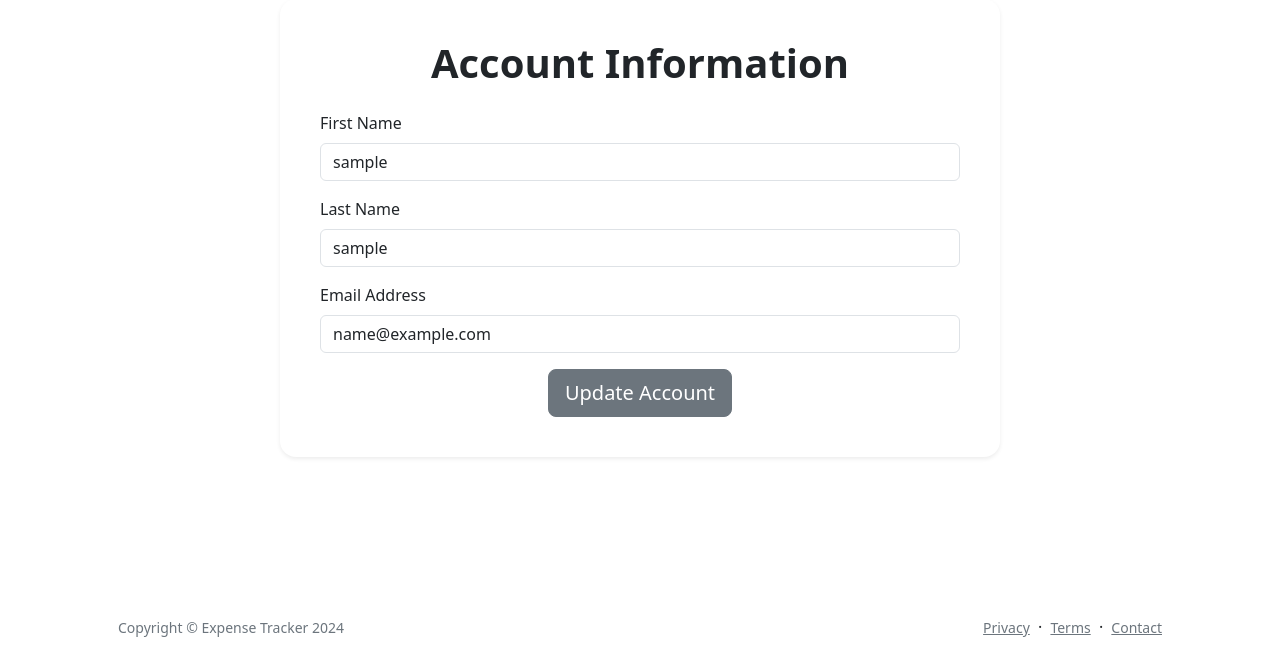
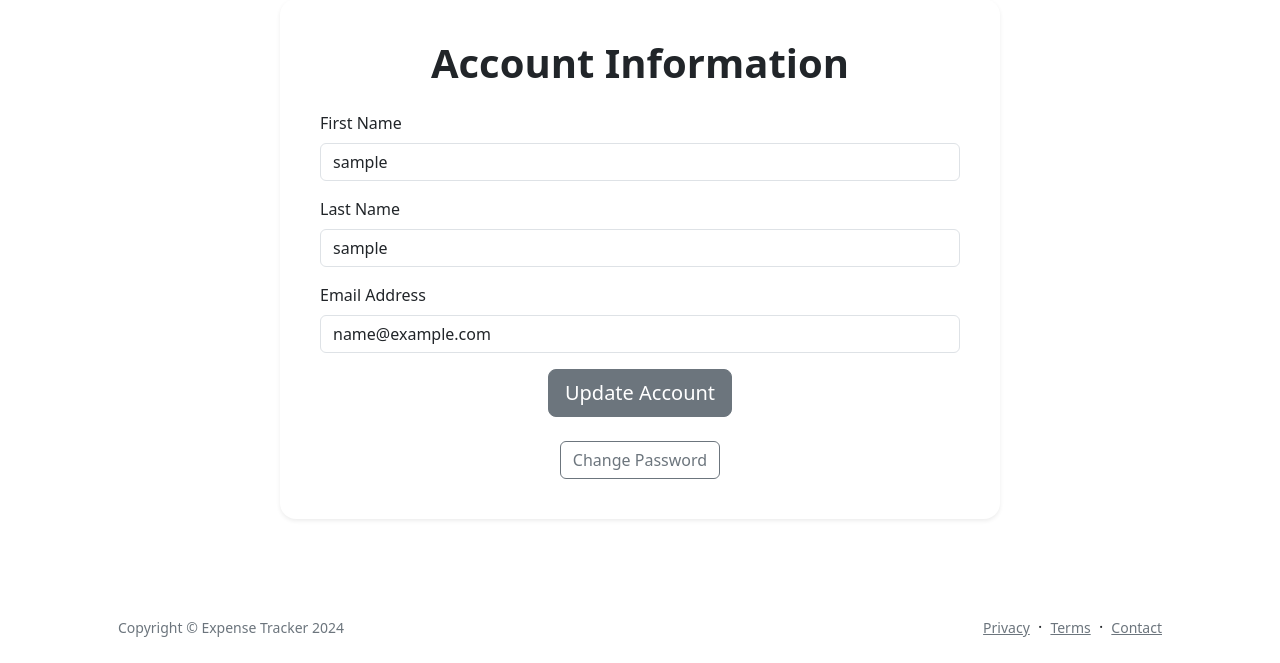
Before and after one commit to seymausta/expense-tracker0, a Flask app: page /account in a window 1280 px wide. Shown: the part 137-800 px from the top of the page. Run offline with Flask 3, Linux system fonts and the light colour scheme; the visitor is signed in with stand-in values (Sample User, id 1); some libraries are stand-ins or nearby versions.

Commit message:
Date formating, update password

```diff
--- a/app/auth/forms.py
+++ b/app/auth/forms.py
@@ -1,3 +1,4 @@
+from flask_login import current_user
 from flask_wtf import FlaskForm
 from wtforms import StringField, PasswordField, BooleanField, SubmitField, DecimalField, DateField, SelectField, \
     TextAreaField, FloatField
@@ -36,3 +37,21 @@ class ResetPasswordForm(FlaskForm):
     password2 = PasswordField(
         'Repeat Password', validators=[DataRequired(), EqualTo('password')])
     submit = SubmitField('Submit')
+
+class ChangePasswordForm(FlaskForm):
+    old_password = PasswordField('Old Password', validators=[DataRequired()])
+    new_password = PasswordField('New Password', validators=[DataRequired()])
+    confirm_password = PasswordField(
+        'Confirm Password', validators=[DataRequired(), EqualTo('new_password', message='Passwords must match')])
+    submit = SubmitField('Change Password')
+
+    def validate_old_password(self, field):
+        if not current_user.check_password(field.data):
+            raise ValidationError('Old password is incorrect!')
+
+    def validate_confirm_password(self, field):
+        print("New Password:", self.new_password.data)
+        print("Confirm Password:", field.data)
+        if field.data != self.new_password.data:
+            print("Passwords do not match!")
+            raise ValidationError('Passwords must match!')
--- a/app/auth/routes.py
+++ b/app/auth/routes.py
@@ -1,11 +1,11 @@
 from flask import render_template, redirect, url_for, flash, request
 from urllib.parse import urlsplit
-from flask_login import login_user, logout_user, current_user
+from flask_login import login_user, logout_user, current_user, login_required
 import sqlalchemy as sa
 from app import db
 from app.auth import bp
 from app.auth.forms import LoginForm, RegistrationForm, \
-    ResetPasswordRequestForm, ResetPasswordForm
+    ResetPasswordRequestForm, ResetPasswordForm, ChangePasswordForm
 from app.models import User
 from app.auth.email import send_password_reset_email
 
--- a/app/main/routes.py
+++ b/app/main/routes.py
@@ -3,6 +3,8 @@ from datetime import datetime,timedelta
 from sqlalchemy import func
 from app import db
 from flask import render_template, flash, redirect, url_for, request, abort, jsonify, current_app
+
+from app.auth.forms import ChangePasswordForm
 from app.main.forms import ExpenseForm, UpdateAccountForm, AddCategoryForm, \
     BudgetForm
 from flask_login import current_user, login_required
@@ -126,17 +128,33 @@ def categories():
 @bp.route('/account', methods=['GET', 'POST'])
 @login_required
 def account():
-    form = UpdateAccountForm()
-    if form.validate_on_submit():
-        current_user.firstname = form.firstname.data
-        current_user.lastname = form.lastname.data
+    account_form = UpdateAccountForm()
+    password_form = ChangePasswordForm()
+
+    if account_form.validate_on_submit():
+        current_user.firstname = account_form.firstname.data
+        current_user.lastname = account_form.lastname.data
         db.session.commit()
         flash('Your account has been updated!', 'success')
         return redirect(url_for('main.account'))
+
+    elif request.method == 'POST' and password_form.validate():
+        current_user.set_password(password_form.new_password.data)
+        db.session.commit()
+        flash('Your password has been changed!', 'success')
+        return redirect(url_for('main.account'))
+
+    elif request.method == 'POST':
+        flash('Passwords do not match!', 'danger')
+        account_form.firstname.data = current_user.firstname
+        account_form.lastname.data = current_user.lastname
+
     elif request.method == 'GET':
-        form.firstname.data = current_user.firstname
-        form.lastname.data = current_user.lastname
-    return render_template('account.html', title='Account', form=form)
+        account_form.firstname.data = current_user.firstname
+        account_form.lastname.data = current_user.lastname
+
+    return render_template('account.html', title='Account', account_form=account_form, password_form=password_form)
+
 
 
 @bp.route('/category/<int:category_id>/expenses')
--- a/app/templates/account.html
+++ b/app/templates/account.html
@@ -8,32 +8,40 @@ Account
 <div class="container">
     <div class="row justify-content-center">
         <div class="col-lg-8">
-                <!-- Delete Account Button -->
-                    <div class="text-end mt-3">
-                        <button type="button" class="btn btn-outline-danger btn-sm" data-bs-toggle="modal"
-                            data-bs-target="#deleteAccountModal">Delete Account</button>
-                    </div>
+            <!-- Delete Account Button -->
+            <div class="text-end mt-3">
+                <button type="button" class="btn btn-outline-danger btn-sm" data-bs-toggle="modal"
+                        data-bs-target="#deleteAccountModal">Delete Account
+                </button>
+            </div>
             <div class="card shadow-sm border-0 rounded-4 p-4">
                 <div class="card-body">
                     <h1 class="fw-bolder text-center mb-4">Account Information</h1>
                     <form method="post" action="{{ url_for('main.account') }}">
-                        {{ form.hidden_tag() }}
+                        {{ account_form.hidden_tag() }}
                         <div class="mb-3">
                             <label for="firstname" class="form-label">First Name</label>
                             <input type="text" class="form-control" id="firstname" name="firstname"
-                                value="{{ form.firstname.data }}" required>
+                                   value="{{ account_form.firstname.data }}" required>
                         </div>
                         <div class="mb-3">
                             <label for="lastname" class="form-label">Last Name</label>
                             <input type="text" class="form-control" id="lastname" name="lastname"
-                                value="{{ form.lastname.data }}" required>
+                                   value="{{ account_form.lastname.data }}" required>
                         </div>
                         <div class="mb-3">
                             <label for="email" class="form-label">Email Address</label>
-                            <input type="email" class="form-control" id="email" name="email" value="{{ current_user.email }}" readonly>
+                            <input type="email" class="form-control" id="email" name="email"
+                                   value="{{ current_user.email }}" readonly>
                         </div>
-                        {{ form.submit(class="btn btn-secondary btn-lg d-block mx-auto") }}
+                        {{ account_form.submit(class="btn btn-secondary btn-lg d-block mx-auto") }}
                     </form>
+                    <!-- Account sayfasında şifre değiştirme için modal düğmesi -->
+                    <br>
+                    <button type="button" class="btn btn-outline-secondary d-block mx-auto" data-bs-toggle="modal"
+                            data-bs-target="#changePasswordModal">
+                        Change Password
+                    </button>
                 </div>
             </div>
         </div>
@@ -41,9 +49,54 @@ Account
 
 </div>
 
+<!-- Şifre değiştirme modalı -->
+<div class="modal fade" id="changePasswordModal" tabindex="-1" aria-labelledby="changePasswordModalLabel"
+     aria-hidden="true">
+    <div class="modal-dialog">
+        <div class="modal-content">
+            <div class="modal-header">
+                <h5 class="modal-title" id="changePasswordModalLabel">Change Password</h5>
+                <button type="button" class="btn-close" data-bs-dismiss="modal" aria-label="Close"></button>
+            </div>
+            <div class="modal-body">
+                <!-- Şifre değiştirme formu -->
+                <form action="{{ url_for('main.account') }}" method="post">
+                    {{ password_form.hidden_tag() }}
+                    <div class="mb-3">
+                        <label for="old_password" class="form-label">{{ password_form.old_password.label }}</label><br>
+                        {{ password_form.old_password(size=32, class="form-control") }}<br>
+                        {% for error in password_form.old_password.errors %}
+                        <div class="invalid-feedback">{{ error }}</div>
+                        {% endfor %}
+                    </div>
+                    <div class="mb-3">
+                        <label for="new_password" class="form-label">{{ password_form.new_password.label }}</label><br>
+                        {{ password_form.new_password(size=32, class="form-control") }}<br>
+                        {% for error in password_form.new_password.errors %}
+                        <div class="invalid-feedback">{{ error }}</div>
+                        {% endfor %}
+                    </div>
+                    <div class="mb-3">
+                        <label for="confirm_password" class="form-label">{{ password_form.confirm_password.label
+                            }}</label><br>
+                        {{ password_form.confirm_password(size=32, class="form-control") }}<br>
+                        {% for error in password_form.confirm_password.errors %}
+                        <div class="invalid-feedback">{{ error }}</div>
+                        {% endfor %}
+                    </div>
+                    <div class="modal-footer">
+                        {{ password_form.submit(class="btn btn-outline-success") }}
+                        <button type="button" class="btn btn-secondary" data-bs-dismiss="modal">Close</button>
+                    </div>
+                </form>
+            </div>
+        </div>
+    </div>
+</div>
+
 <!-- Delete Account Modal -->
 <div class="modal fade" id="deleteAccountModal" tabindex="-1" aria-labelledby="deleteAccountModalLabel"
-    aria-hidden="true">
+     aria-hidden="true">
     <div class="modal-dialog">
         <div class="modal-content">
             <div class="modal-header">
--- a/app/templates/budget.html
+++ b/app/templates/budget.html
@@ -32,7 +32,8 @@ Budget
                         <tr>
                             <td>{{ income.name }}</td>
                             <td>{{ income.amount }}</td>
-                            <td>{{ income.date }}</td>
+                            <td>{{ income.date.strftime('%d %b %Y') }}</td>
+
                         </tr>
 
                         {% endfor %}
@@ -72,7 +73,7 @@ Budget
                     </div>
                     <div class="modal-footer">
                         <button type="button" class="btn btn-secondary" data-bs-dismiss="modal">Close</button>
-                        <button type="submit" class="btn btn-primary">{{ form.submit.label }}</button>
+                        <button type="submit" class="btn btn-outline-success">{{ form.submit.label }}</button>
                     </div>
                 </form>
             </div>
--- a/app/templates/categories.html
+++ b/app/templates/categories.html
@@ -34,7 +34,7 @@ Spend Categories
                             </div>
                             <div class="modal-footer">
                                 <button type="button" class="btn btn-secondary" data-bs-dismiss="modal">Close</button>
-                                <button type="submit" class="btn btn-primary">Add Category</button>
+                                <button type="submit" class="btn btn-outline-success">Add Category</button>
                             </div>
                         </form>
                     </div>
--- a/app/templates/dashboard.html
+++ b/app/templates/dashboard.html
@@ -64,7 +64,7 @@ Dashboard
                     <td>{{ expense.name }}</td>
                     <td>{{ expense.amount }}</td>
                     <td>{{ category_dict[expense.category_id] }}</td>
-                    <td>{{ expense.date }}</td>
+                    <td>{{ expense.date.strftime('%d %b %Y') }}</td>
                     <td>{{ expense.description }}</td>
                 </tr>
                 {% endfor %}
--- a/app/templates/expense_history.html
+++ b/app/templates/expense_history.html
@@ -27,7 +27,7 @@ Expenses
                 <td>{{ expense.name }}</td>
                 <td>{{ expense.amount }}</td>
                 <td>{{ category_dict[expense.category_id] }}</td>
-                <td>{{ expense.date }}</td>
+                <td>{{ expense.date.strftime('%d %b %Y') }}</td>
                 <td>{{ expense.description }}</td>
                 <td>
                     <div class="btn-group" role="group">
```
Also changed, not shown: app.db, app/main/forms.py (line endings or trailing spaces).
